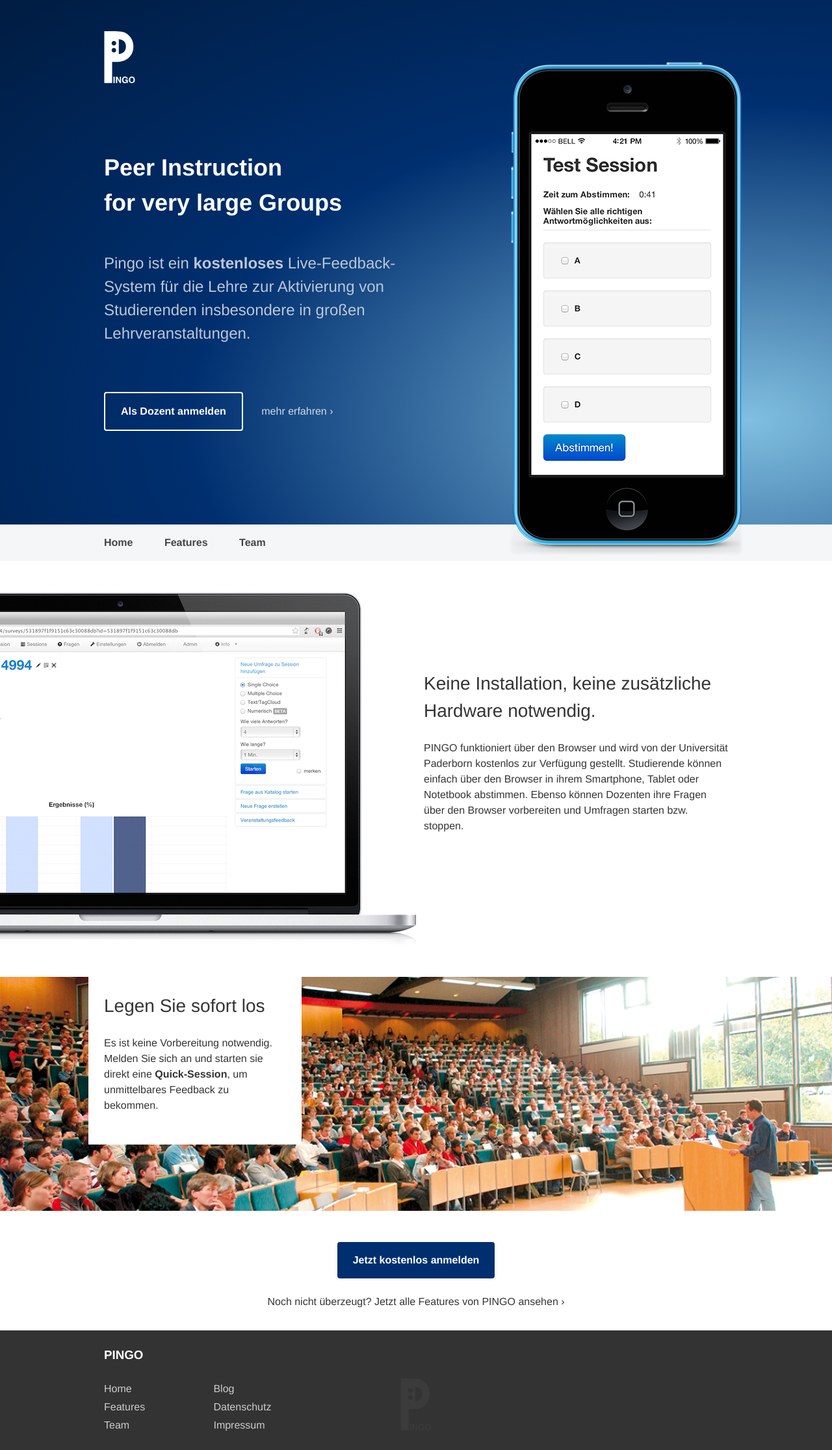
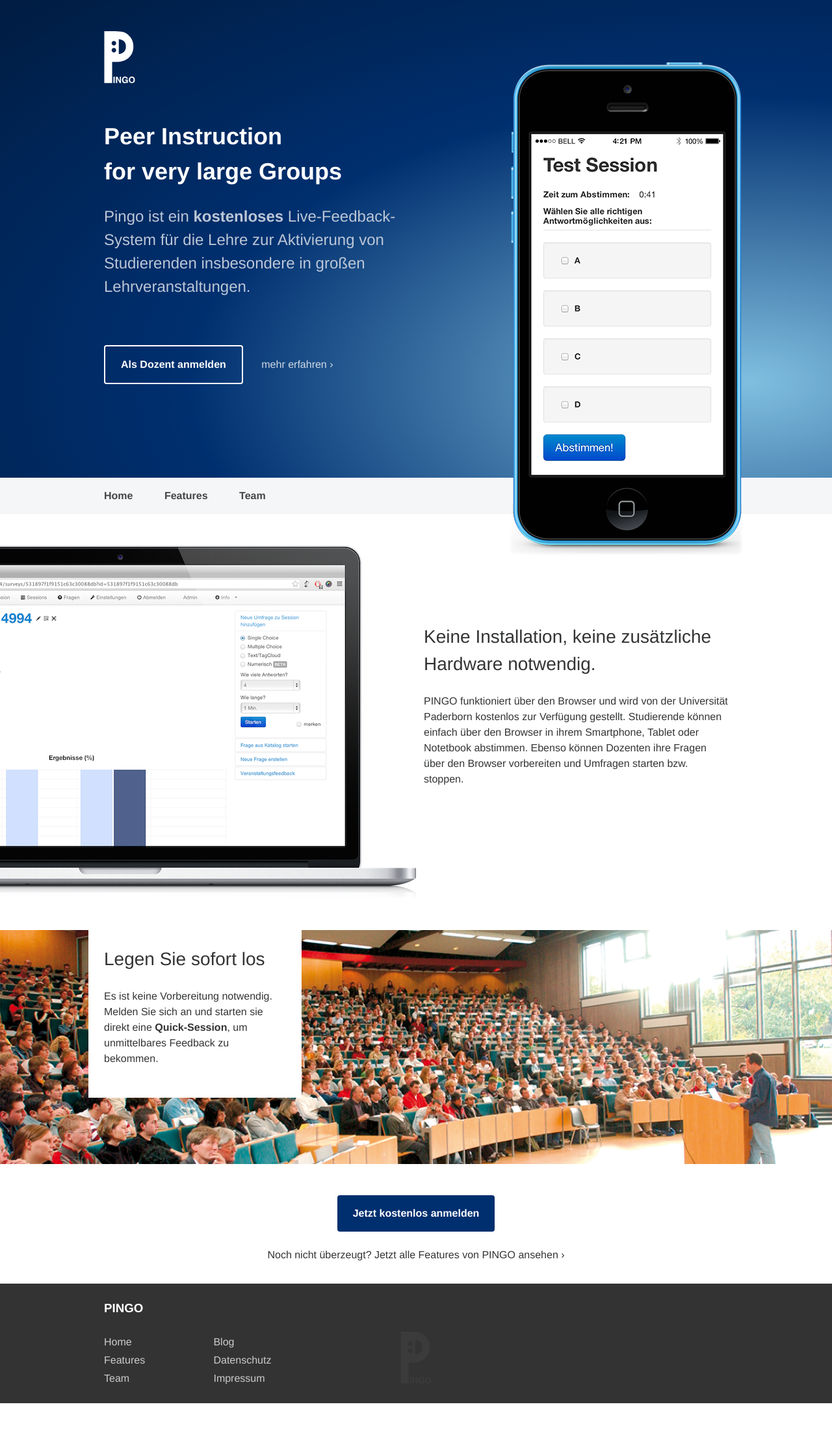
Before and after one commit to PingoUPB/pingoupb.github.io, a Jekyll site: the page built from index.html, in a window 1280 px wide. Shown: the whole page at 65% size. Built offline with Jekyll 4.4.1, drawn with Linux system fonts in a browser that asks for light colours; Markdown is read by kramdown in place of the engine named in the settings; after the commit the page ends 2159 px from its top, so only the background shows below that.

Commit message:
less margin on landing title

```diff
--- a/assets/css/main.css
+++ b/assets/css/main.css
@@ -2212,7 +2212,7 @@
 }
 
 .main-header--landing__title {
-  margin: 48px 0;
+  margin-bottom: 24px;
 }
 
 .main-header--landing__text {
--- a/assets/css/main.prefixed.css
+++ b/assets/css/main.prefixed.css
@@ -2214,7 +2214,7 @@
 }
 
 .main-header--landing__title {
-  margin: 48px 0;
+  margin-bottom: 24px;
 }
 
 .main-header--landing__text {
--- a/assets/scss/theme/_landing.scss
+++ b/assets/scss/theme/_landing.scss
@@ -12,7 +12,7 @@
 }
 
 .main-header--landing__title {
-	margin: 2*$base-spacing-unit 0;
+	margin-bottom: $base-spacing-unit;
 }
 
 .main-header--landing__text {
```
Also changed, not shown: assets/css/main.min.css.
